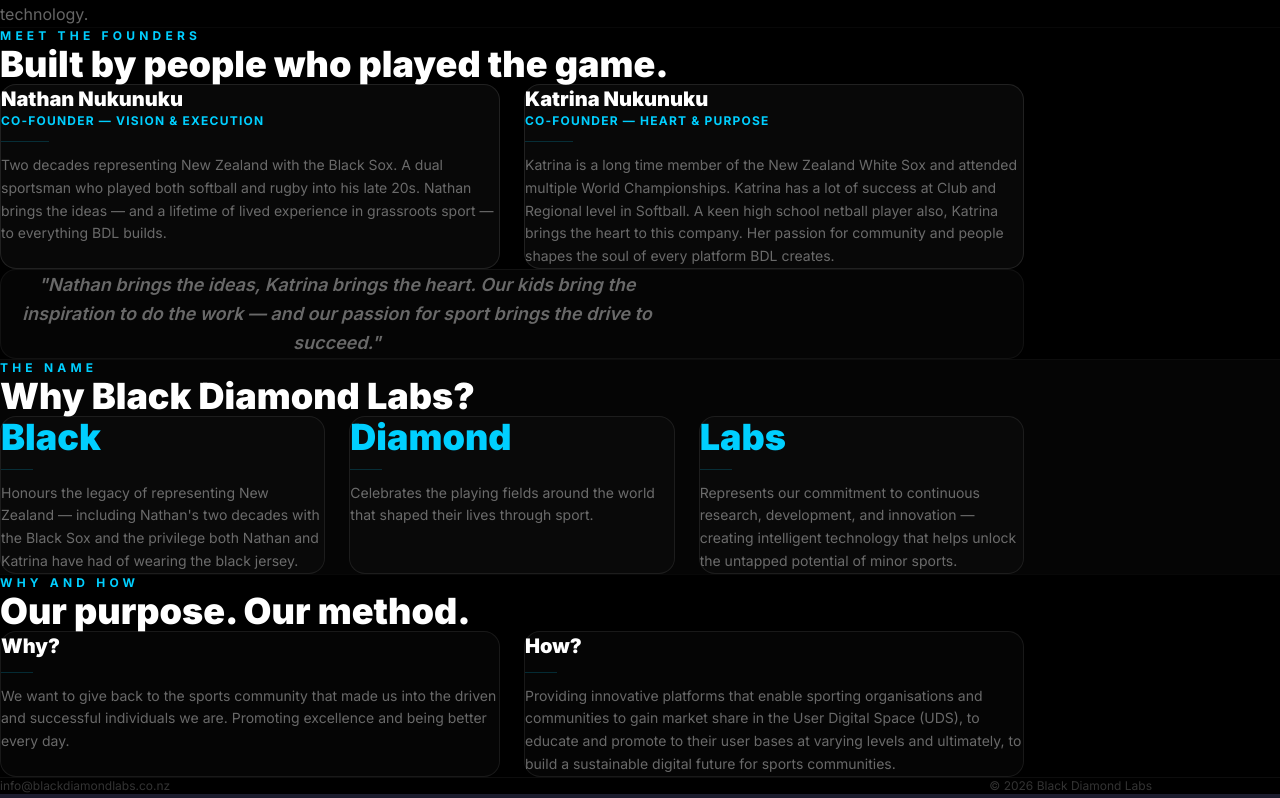
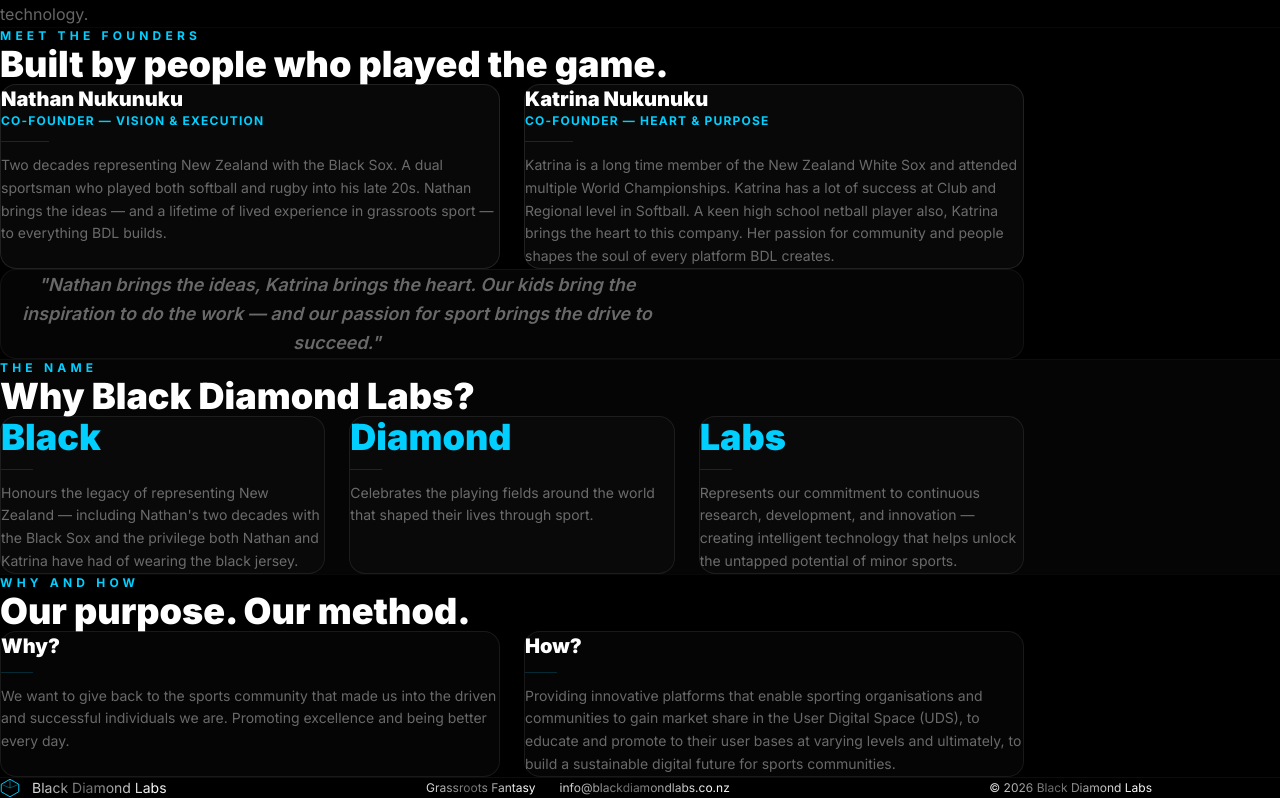
Before and after one commit to N8Nuks/blackdiamondlabs, a Next.js app: page /about in a window 1280 px wide. Shown: the part 286-1084 px from the top of the page. Built offline with nearby package versions, Linux system fonts and the light colour scheme.

Commit message:
footer silver shimmer font

```diff
--- a/components/Footer.tsx
+++ b/components/Footer.tsx
@@ -1,12 +1,38 @@
 export default function Footer() {
   return (
-    <footer className="border-t border-white/5 px-12 py-8 bg-black">
-      <div className="mx-auto max-w-6xl flex flex-col sm:flex-row items-center justify-between gap-4">
-        <div className="flex items-center gap-6 text-xs text-white/20">
-          <a href="mailto:info@blackdiamondlabs.co.nz" className="hover:text-white/50 transition-colors">info@blackdiamondlabs.co.nz</a>
+    <>
+      <style>{`
+        @keyframes shimmer {
+          0% { background-position: -200% center; }
+          100% { background-position: 200% center; }
+        }
+        .silver-shimmer {
+          background: linear-gradient(90deg, #666, #ffffff, #aaaaaa, #ffffff, #666);
+          background-size: 200% auto;
+          -webkit-background-clip: text;
+          -webkit-text-fill-color: transparent;
+          background-clip: text;
+          animation: shimmer 4s linear infinite;
+        }
+      `}</style>
+      <footer className="border-t border-white/5 px-12 py-8 bg-black">
+        <div className="mx-auto max-w-6xl flex flex-col sm:flex-row items-center justify-between gap-4">
+          <div className="flex items-center gap-3">
+            <svg width="20" height="20" viewBox="0 0 32 32" fill="none">
+              <polygon points="16,2 30,10 30,22 16,30 2,22 2,10" stroke="#00CFFF" strokeWidth="1.5" fill="none"/>
+              <line x1="16" y1="2" x2="16" y2="16" stroke="#00CFFF" strokeWidth="0.8"/>
+              <line x1="2" y1="10" x2="16" y2="16" stroke="#00CFFF" strokeWidth="0.6"/>
+              <line x1="30" y1="10" x2="16" y2="16" stroke="#00CFFF" strokeWidth="0.6"/>
+            </svg>
+            <span className="text-sm silver-shimmer">Black Diamond Labs</span>
+          </div>
+          <div className="flex items-center gap-6 text-xs">
+            <a href="https://grassrootsfantasy.co.nz" className="silver-shimmer hover:opacity-80 transition-opacity">Grassroots Fantasy</a>
+            <a href="mailto:info@blackdiamondlabs.co.nz" className="silver-shimmer hover:opacity-80 transition-opacity">info@blackdiamondlabs.co.nz</a>
+          </div>
+          <p className="text-xs silver-shimmer">© 2026 Black Diamond Labs</p>
         </div>
-        <p className="text-xs text-white/20">© 2026 Black Diamond Labs</p>
-      </div>
-    </footer>
+      </footer>
+    </>
   )
 }
```
